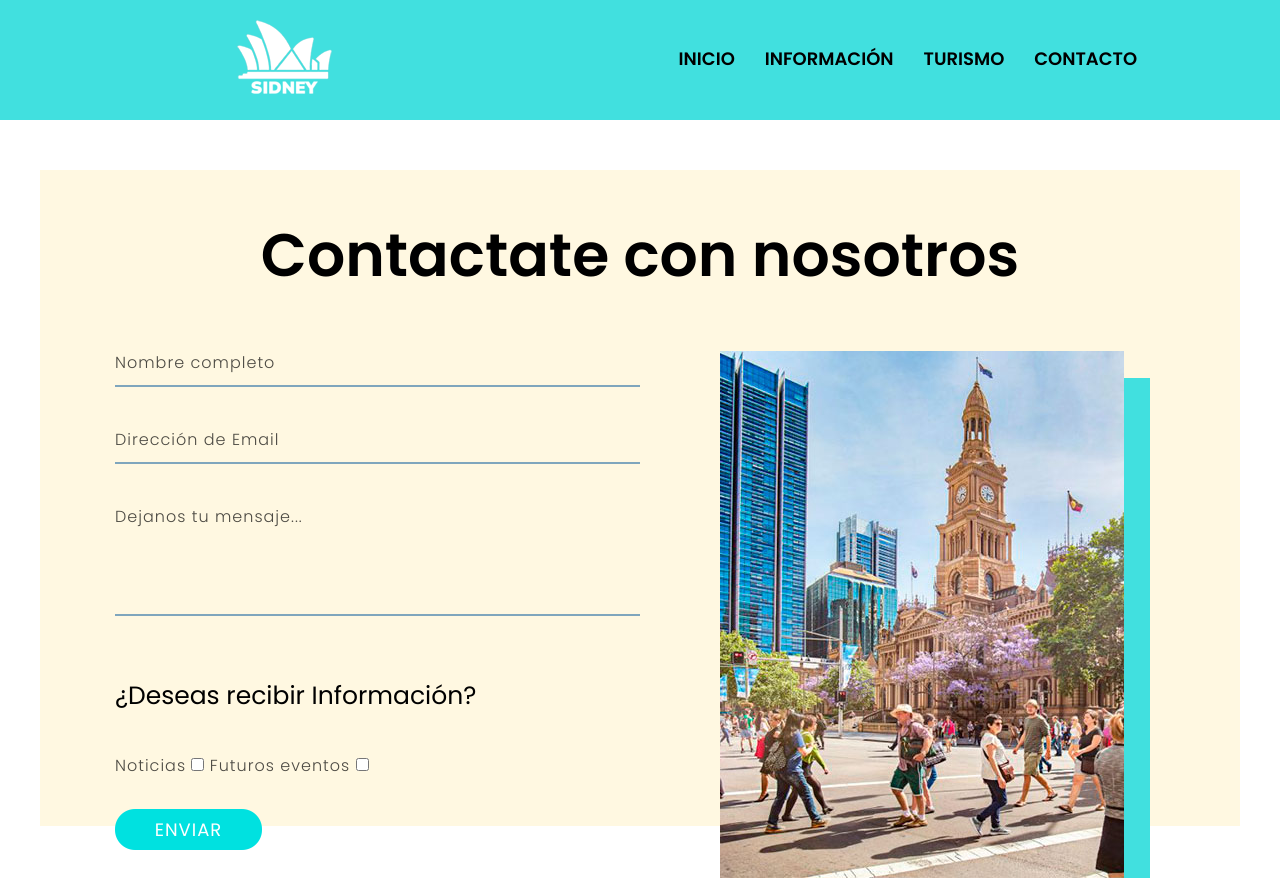
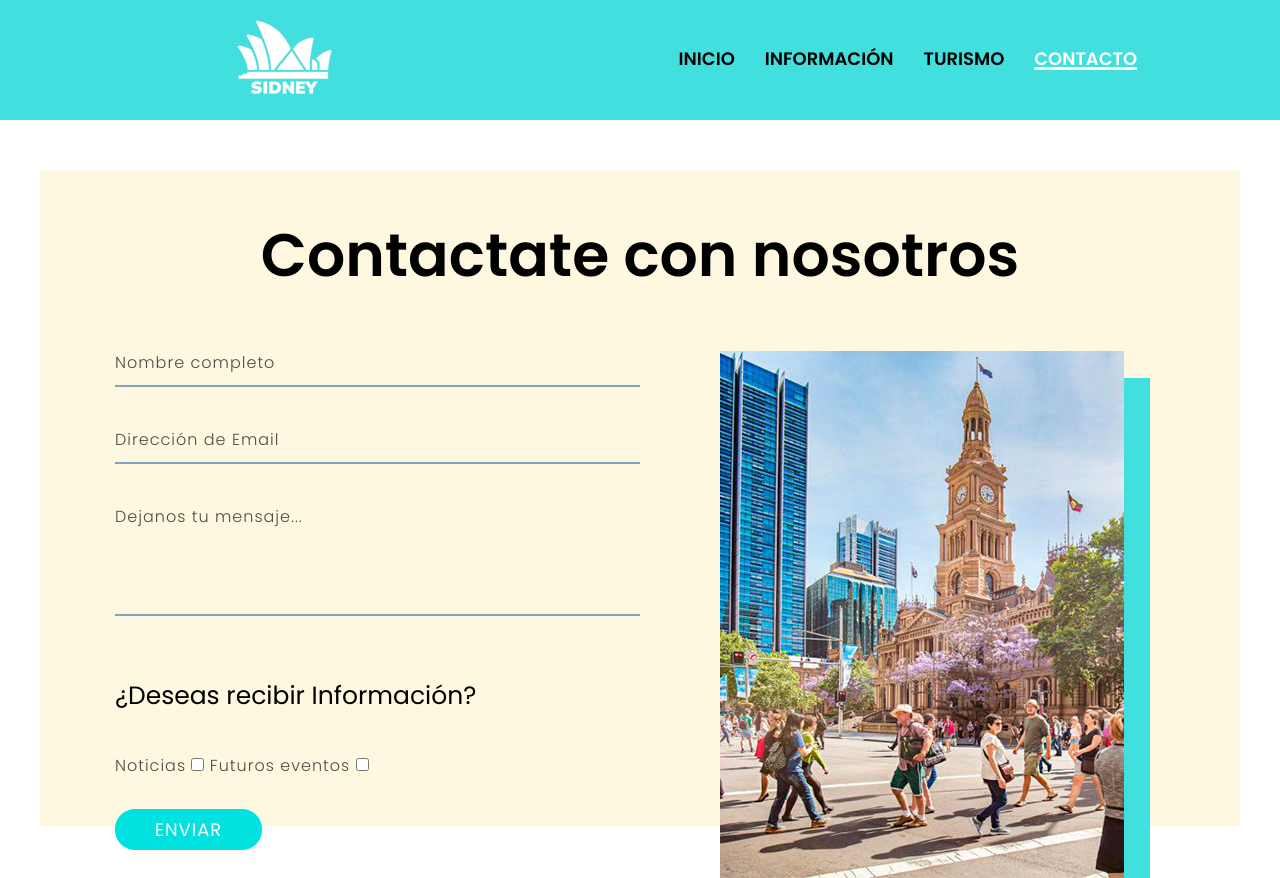
Before and after one commit to pedroGch/tp2_maquetado, a plain HTML site: page contacto.html in a window 1280 px wide. Shown: the top 878 px of the page. Drawn offline with Linux system fonts and the light colour scheme.

Commit message:
boton activo en nav

```diff
--- a/contacto.html
+++ b/contacto.html
@@ -49,7 +49,7 @@
 
 
         </li>
-        <li><a href="contacto.html" class="menu-link">Contacto</a></li>
+        <li><a href="contacto.html" class="menu-link nav-activo">Contacto</a></li>
       </ul>
     </nav>
   </header>
--- a/css/estilos.css
+++ b/css/estilos.css
@@ -74,6 +74,7 @@ header nav ul li{
 
 }
 
+
 .menu-link{
   text-decoration: none;
   color: #000;
@@ -84,7 +85,18 @@ header nav ul li{
 
 header nav ul li:hover{
   text-decoration: underline;
+  text-decoration-thickness: 3px;
+  text-underline-offset: 2px;
+
 }
+
+.nav-activo {
+  text-decoration: underline ;
+  text-decoration-thickness: 3px ;
+  text-underline-offset: 2px ;
+  color: rgb(255, 255, 255) ;
+}
+
 
 .sub-menu{
   position: absolute;
```
Also changed, not shown: index.html (+1 -1 lines), informacion.html (+1 -1 lines), turismo.html (+1 -1 lines).
